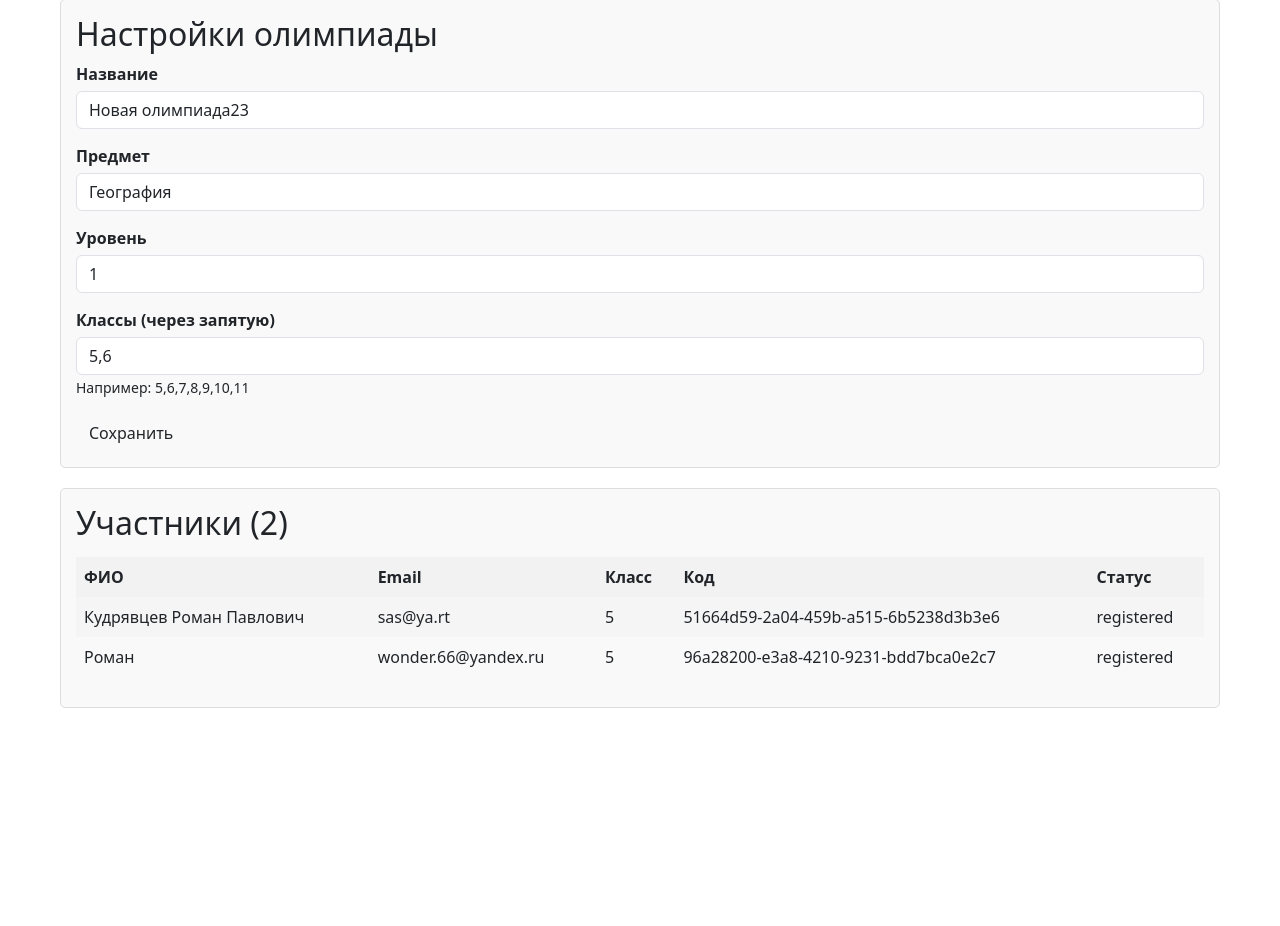
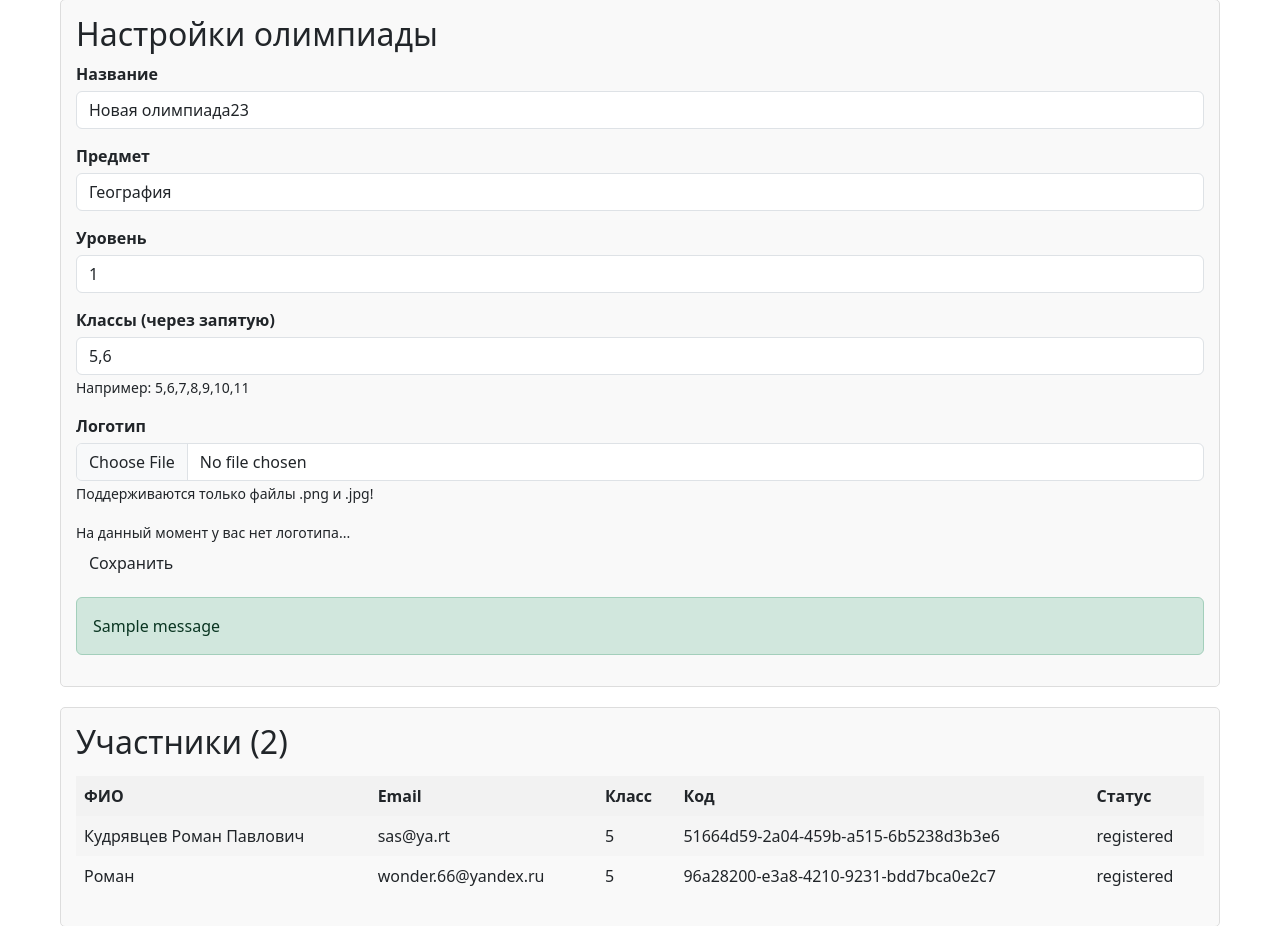
Before and after one commit to Hong-Chai/FairOlimp_X, a Flask app: page /organizer_dashboard in a window 1280 px wide. Shown: the part 331-1257 px from the top of the page. Before the commit the page ends 1039 px from the top, so only its background shows below. Run offline with Flask 3, Linux system fonts and the light colour scheme; a user stored in the database is signed in; one stand-in notice (Sample message) is shown; some libraries are stand-ins or nearby versions.

Commit message:
Сделана загрузка логотипа в форме для настройки олимпиад. Реализовано отображение логотипа в ЛК организатора, при входе в аккаунт участника, при регистрации аккаунта участника и в ЛК участника. Все логотипы хранятся по принципу: static/logos/{id олимпиады}.{jpg/png в зависимости от расширения файла}

```diff
--- a/app/forms.py
+++ b/app/forms.py
@@ -1,5 +1,6 @@
 from flask_wtf import FlaskForm
-from wtforms import StringField, PasswordField, SubmitField, SelectField
+from flask_wtf.file import FileRequired, FileAllowed
+from wtforms import StringField, PasswordField, SubmitField, SelectField, FileField
 from wtforms.validators import DataRequired, Email, Length
 
 
@@ -21,6 +22,12 @@ class OlympiadSettingsForm(FlaskForm):
     subject = StringField("Предмет", validators=[DataRequired()])
     level = StringField("Уровень")
     grades = StringField("Классы (через запятую)", validators=[DataRequired()])
+    logo = FileField('Логотип', validators=[
+        FileRequired(),
+        FileAllowed(['jpg', 'png'], 'Только изображения!')
+    ])
+    submit = SubmitField("Сохранить")
+
 
 
 class ParticipantRegistrationForm(FlaskForm):
--- a/app/routes.py
+++ b/app/routes.py
@@ -1,3 +1,5 @@
+import os
+
 import email_validator
 from email_validator import EmailNotValidError
 from flask import (
@@ -11,6 +13,8 @@ from flask import (
     abort,
 )
 from flask_login import login_user, logout_user, login_required, current_user
+from werkzeug.utils import secure_filename
+
 from . import db
 from app.models import Olympiad, Participant
 from app.forms import (
@@ -122,6 +126,7 @@ def organizer_dashboard():
         participants=participants,
         custom_link=f"/customlg/{current_user.id}",
         form=form,
+        fn=current_user.logo
     )
 
 
@@ -138,8 +143,16 @@ def olympiad_settings():
         current_user.subject = form.subject.data
         current_user.level = form.level.data
         current_user.grades = form.grades.data
+        logo = form.logo.data
+        filename = secure_filename(logo.filename)
+        path_in_uploads  = str(current_user.id) + "." + filename.split(".")[1]
+        current_user.logo = "logos/" + path_in_uploads
+        logo.save(os.path.join("app/static/logos", path_in_uploads))
+
         db.session.commit()
-        flash("Настройки сохранены")
+        flash("Настройки сохранены", "success")
+    else:
+        flash("Что-то пошло не так! Настройки не были сохранены!", "danger")
     return redirect(url_for("main.organizer_dashboard"))
 
 
@@ -165,8 +178,8 @@ def participant_register(olympiad_id):
                 "Участник с таким email уже зарегистрирован на эту олимпиаду", "danger"
             )  # показываем предупреждение при помощи bootstrap
             return render_template(
-                "participant_register.html", form=form, olympiad=olympiad
-            )  # возвращаем форму с уже заполненными даннами
+                "participant_register.html", form=form, olympiad=olympiad,
+            fn=olympiad.logo)  # возвращаем форму с уже заполненными даннами
 
         participant = Participant(
             olympiad_id=olympiad_id,
@@ -191,8 +204,8 @@ def participant_register(olympiad_id):
                 flash(
                     "Ваш email не соответсвует формату *@*.* ", "warning"
                 )  # при помощи bootstrap делаем предупреждение
-
-    return render_template("participant_register.html", form=form, olympiad=olympiad)
+    return render_template("participant_register.html", form=form, olympiad=olympiad,
+                           fn=olympiad.logo)
 
 
 # Логин участника
@@ -225,7 +238,7 @@ def participant_login(olympiad_id):
                     "Ваш email не соответсвует формату *@*.* ", "warning"
                 )  # при помощи bootstrap делаем предупреждение
 
-    return render_template("participant_login.html", form=form, olympiad=olympiad)
+    return render_template("participant_login.html", form=form, olympiad=olympiad, fn=olympiad.logo)
 
 
 # Личный кабинет участника
@@ -245,8 +258,7 @@ def participant_dashboard(olympiad_id):
         return redirect(url_for("main.participant_login", olympiad_id=olympiad_id))
 
     return render_template(
-        "participant_dashboard.html", participant=current_user, olympiad=olympiad
-    )
+        "participant_dashboard.html", participant=current_user, olympiad=olympiad, fn=olympiad.logo)
 
 
 # Выход участника
--- a/app/static/styles.css
+++ b/app/static/styles.css
@@ -102,3 +102,8 @@ a:hover {
     border-radius: 5px;
     margin: 20px 0;
 }
+.olympiad-logo {
+    max-width: 100px;
+    max-height: 100px;
+    margin-right: 20px;
+}
--- a/app/templates/organizer_dashboard.html
+++ b/app/templates/organizer_dashboard.html
@@ -11,7 +11,7 @@
 
 <div class="section">
     <h2>Настройки олимпиады</h2>
-    <form method="POST" action="{{ url_for('main.olympiad_settings') }}">
+    <form method="POST" action="{{ url_for('main.olympiad_settings') }}" enctype="multipart/form-data">
         {{ form.hidden_tag() }}
         <div class="form-group">
             {{ form.name.label }} {{ form.name(class="form-control") }}
@@ -26,7 +26,27 @@
             {{ form.grades.label }} {{ form.grades(class="form-control") }}
             <small>Например: 5,6,7,8,9,10,11</small>
         </div>
-        <input type="submit" value="Сохранить" class="btn">
+        <div class="form-group">
+            {{ form.logo.label }} {{ form.logo(class="form-control", accept=".jpg,.png") }}
+            <small>Поддерживаются только файлы .png и .jpg!</small>
+        </div>
+        {% if current_user.logo %}
+            <small>На данный момент у вас такой логотип: </small>
+            <img src="{{ url_for('static', filename=fn) }}" alt="На данный момент у вас нет логотипа..."
+                                 class="olympiad-logo">
+        {% else %}
+            <small>На данный момент у вас нет логотипа... </small>
+        {% endif %}
+        <div class="form-group">
+            {{ form.submit(class="btn") }}
+        </div>
+        {% with messages = get_flashed_messages(with_categories=true) %}
+            {% if messages %}
+                {% for category, message in messages %}
+                    <div class="alert alert-{{ category }}">{{ message }}</div>
+                {% endfor %}
+            {% endif %}
+        {% endwith %}
     </form>
 </div>
 
--- a/config.py
+++ b/config.py
@@ -4,5 +4,5 @@ import os
 class Config:
     SECRET_KEY = os.environ.get("SECRET_KEY") or "dev_key"
     SQLALCHEMY_DATABASE_URI = "sqlite:///fair_olymp.db"
-    UPLOAD_FOLDER = "uploads"
+    UPLOAD_FOLDER = "logos"
     SQLALCHEMY_TRACK_MODIFICATIONS = False
```
Also changed, not shown: app/templates/participant_base.html (+1 -6 lines), app/static/logos/10.jpg (added), app/static/logos/11.jpg (added), app/static/logos/12.jpg (added), app/static/logos/13.jpg (added), app/static/logos/8.jpg (added), app/static/logos/9.jpg (added), instance/fair_olymp.db, 1 other file.
